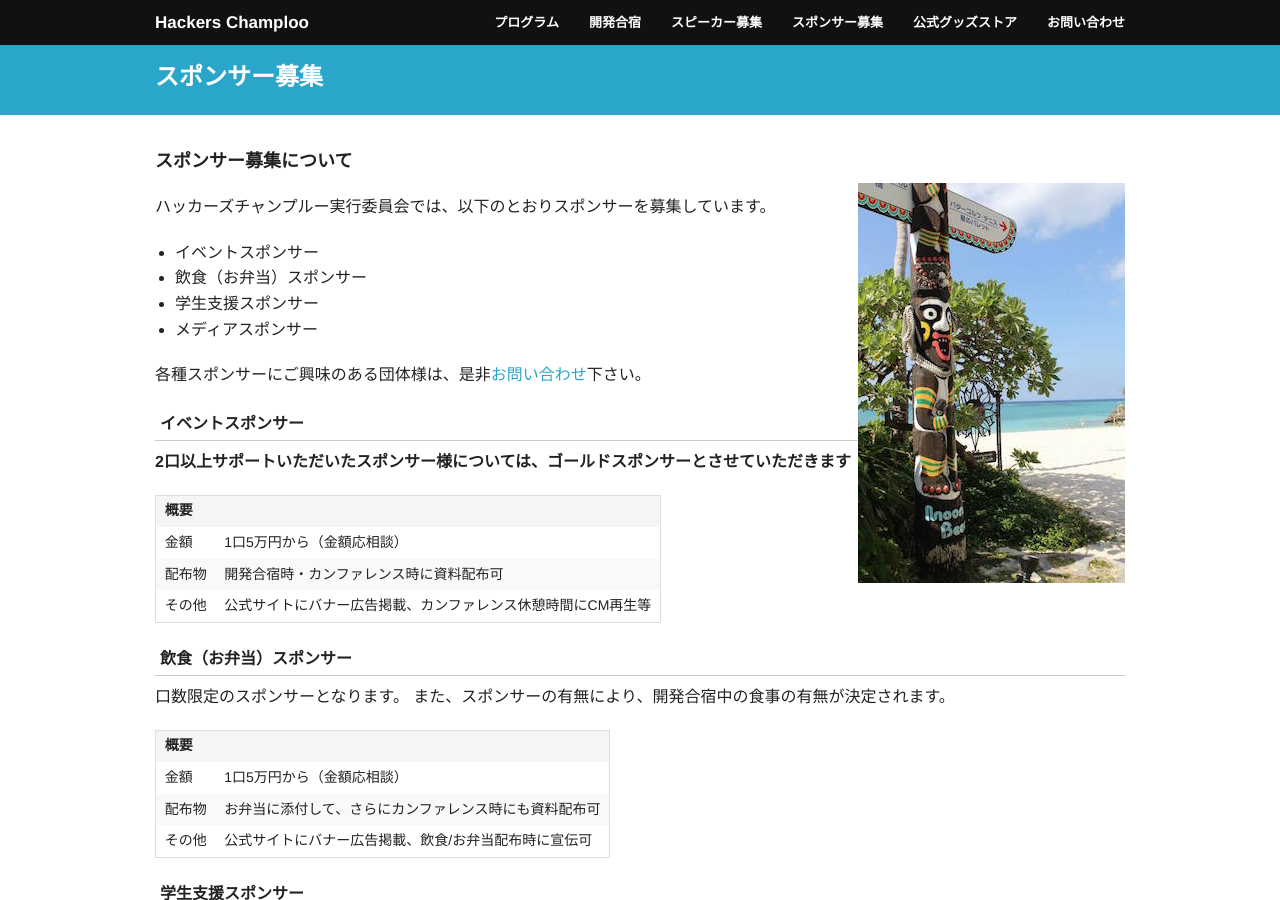
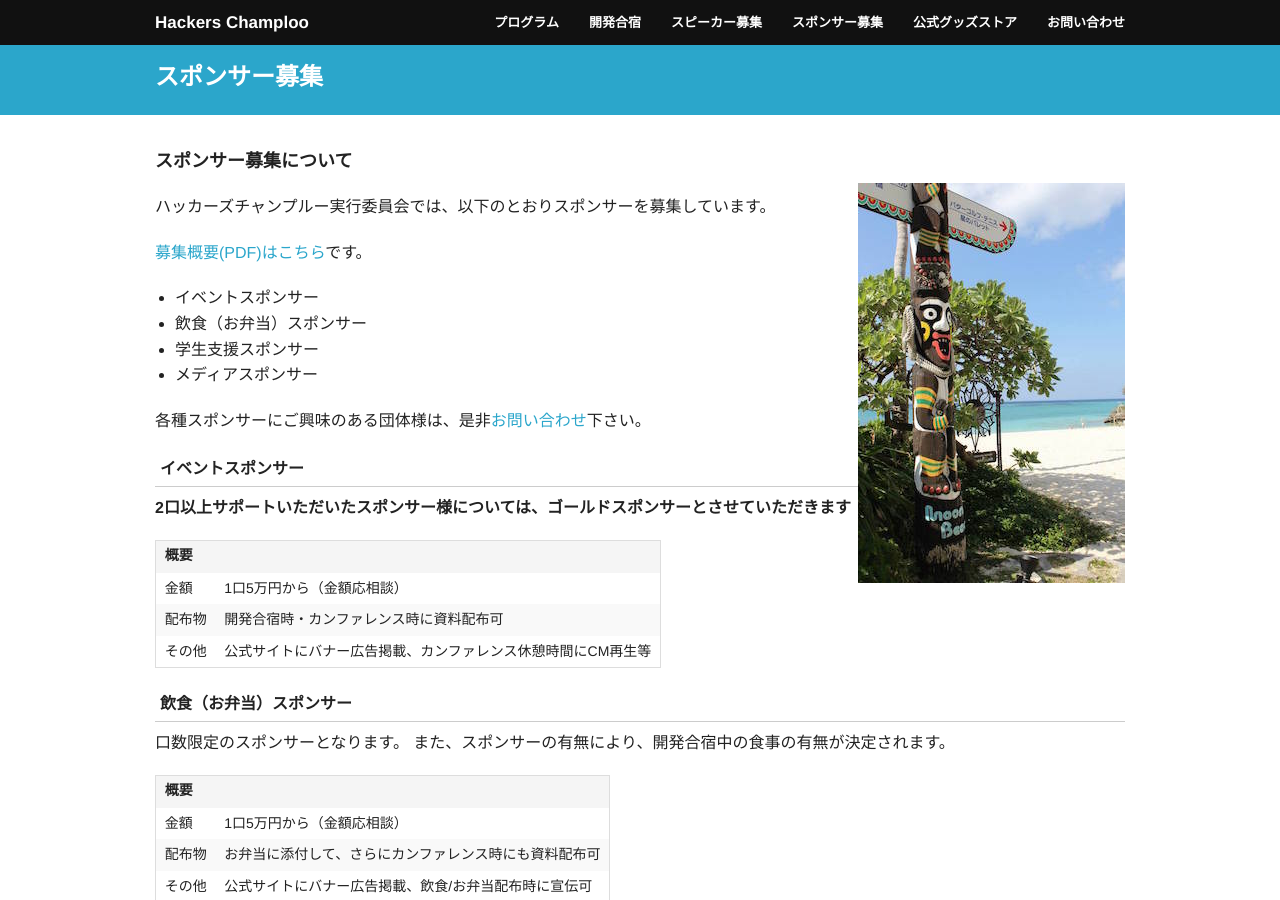
Before and after one commit to hackers-champloo/hackers-champloo.github.io, a Jekyll site: the page built from 2017/sponsors.md, in a window 1280 px wide and 900 px high. Built offline with Jekyll 4.4.1, drawn with Linux system fonts in a browser that asks for light colours; nearby versions of some CDN libraries.

Commit message:
スポンサー募集概要PDFへのリンク追加

```diff
--- a/2017/sponsors.md
+++ b/2017/sponsors.md
@@ -11,6 +11,8 @@ title: スポンサー募集
 <img src="/img/2015/10497446_833368266702301_2058758081536543300_o.jpg" align="right">
 
 ハッカーズチャンプルー実行委員会では、以下のとおりスポンサーを募集しています。
+
+[募集概要(PDF)はこちら](/2017/call4supporters.pdf)です。
 
 * イベントスポンサー
 * 飲食（お弁当）スポンサー
```
